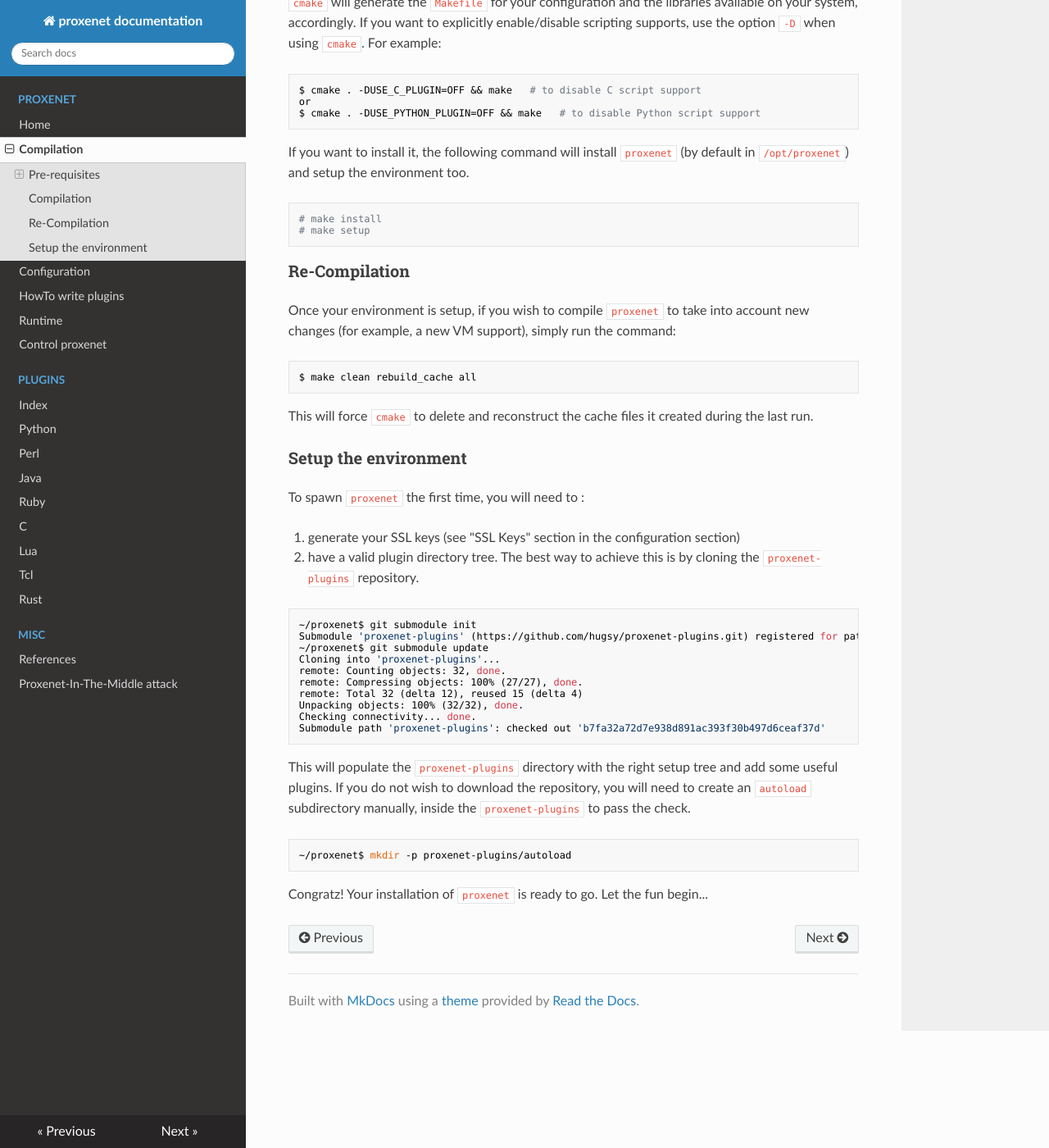
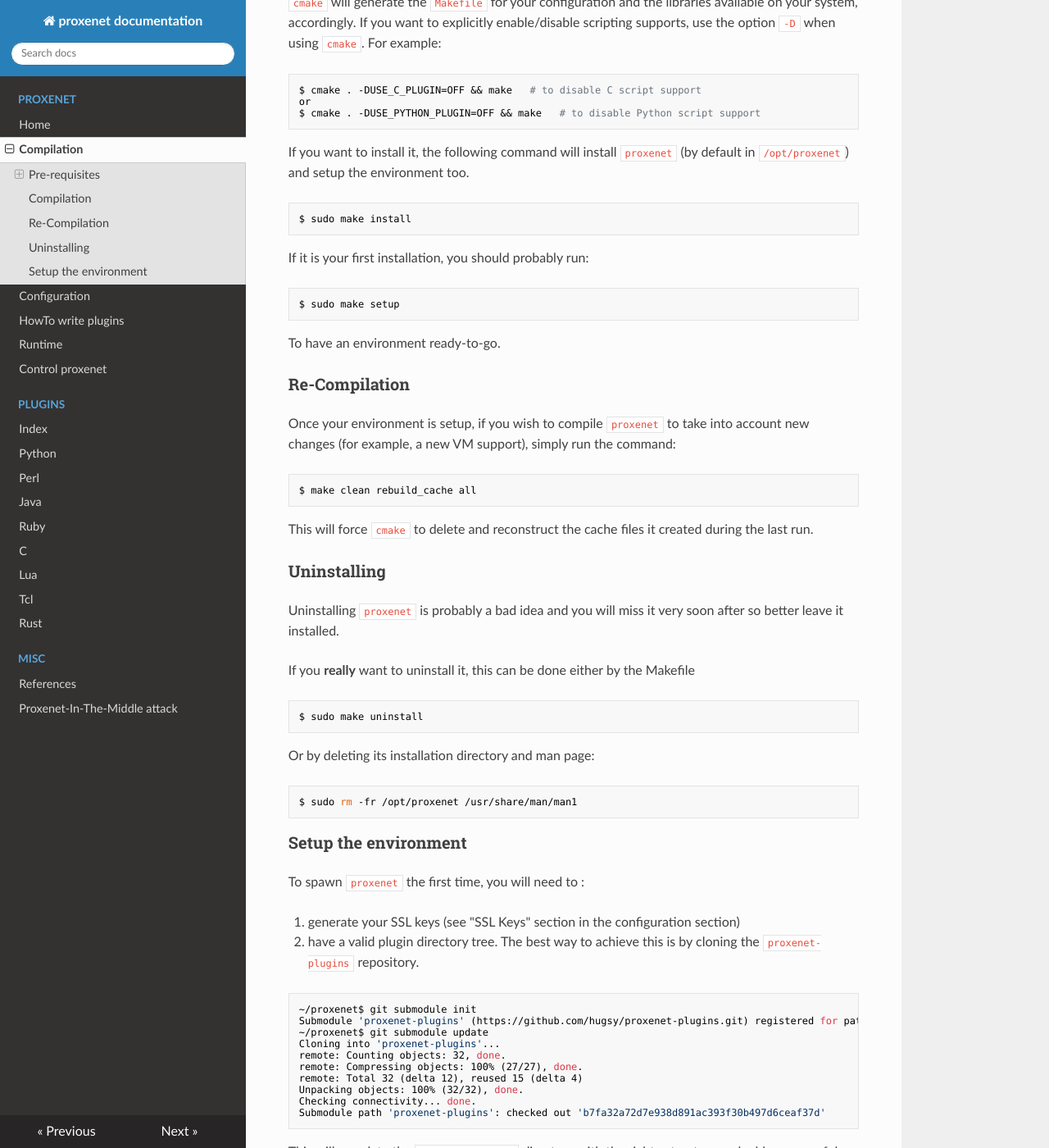
Before and after one commit to hugsy/proxenet, an MkDocs documentation site: the page built from docs/compil.md, in a window 1280 px wide and 1400 px high, scrolled down 2422 px. Shown: the whole window at 82% size. Built offline with MkDocs 1.6.1, drawn with Linux system fonts in a browser that asks for light colours; nearby versions of some CDN libraries; old or Windows-style settings are respelled for this version of MkDocs.

Commit message:
cmake: more fixes for the install rule, added docs

````diff
--- a/CMakeLists.txt
+++ b/CMakeLists.txt
@@ -279,6 +279,7 @@
 
 # install
 set (MANDIR /usr/share/man/man1)
+
 if(DEBUG)
   install (TARGETS proxenet DESTINATION bin CONFIGURATIONS Debug)
 else()
@@ -286,11 +287,14 @@
 endif()
 install (DIRECTORY docs
   DESTINATION misc
+  PATTERN "*.md" EXCLUDE
   )
 install (FILES proxenet-control-cli.py proxenet-control-web.py
   PERMISSIONS OWNER_READ OWNER_WRITE OWNER_EXECUTE GROUP_READ GROUP_EXECUTE WORLD_READ WORLD_EXECUTE
   DESTINATION misc
   )
+install (FILES proxenet.1
+  DESTINATION ${MANDIR})
 
 add_custom_target( setup )
 add_custom_command (TARGET setup
--- a/docs/compil.md
+++ b/docs/compil.md
@@ -133,9 +133,15 @@
 If you want to install it, the following command will install `proxenet` (by
 default in `/opt/proxenet`) and setup the environment too.
 ```bash
-# make install
-# make setup
+$ sudo make install
 ```
+
+If it is your first installation, you should probably run:
+```bash
+$ sudo make setup
+```
+To have an environment ready-to-go.
+
 
 ### Re-Compilation
 
@@ -149,6 +155,21 @@
 This will force `cmake` to delete and reconstruct the cache files it created
 during the last run.
 
+
+### Uninstalling
+
+Uninstalling `proxenet` is probably a bad idea and you will miss it very soon
+after so better leave it installed.
+
+If you **really** want to uninstall it, this can be done either by the Makefile
+```bash
+$ sudo make uninstall
+```
+
+Or by deleting its installation directory and man page:
+```bash
+$ sudo rm -fr /opt/proxenet /usr/share/man/man1
+```
 
 ### Setup the environment
 
````
Also changed, not shown: 1 other file.
